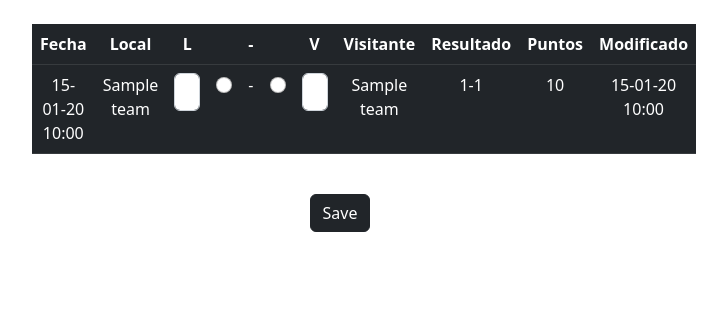
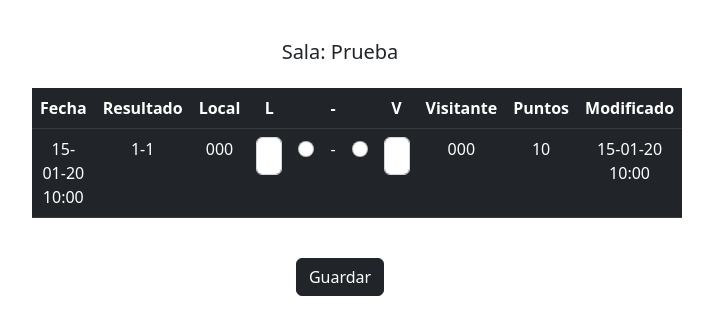
Before and after one commit to deeivid12/prode_qatar_2022, a Django app: page /all_rooms/1/do_pronostic in a window 1280 px wide. Shown: the part 56-391 px from the top of the page, without its empty margins (300-1027 px from the left). Run offline with Django 4.2, Linux system fonts and the light colour scheme; a user stored in the database is signed in; tables that the repository leaves empty hold one stand-in row (values such as "Sample post").

Commit message:
Modify do_pronostic template

```diff
--- a/prode_qatar_2022/tournaments/templates/tournaments/do_pronostic.html
+++ b/prode_qatar_2022/tournaments/templates/tournaments/do_pronostic.html
@@ -5,7 +5,11 @@
 {% endblock %}
 
 {% block content %}
-
+	<div class="row">
+		<div class="col m-3">
+			<h5>Sala: Prueba</h5>
+		</div>
+	</div>
 	<div class="row">
 		<div class="col col-md-6 offset-md-3">
 			<form method="post">
@@ -13,6 +17,7 @@
 					<thead>
 						<tr>
 							<th>Fecha</th>
+							<th>Resultado</th>
 							<th>Local</th>
 							<th>L</th>
 							<th></th>
@@ -20,7 +25,6 @@
 							<th></th>
 							<th>V</th>
 							<th>Visitante</th>
-							<th>Resultado</th>
 							<th>Puntos</th>
 							<th>Modificado</th>
 						</tr>
@@ -33,14 +37,14 @@
 					<tbody>
 						<tr>
 							<td>{{pronostic.game.date_time|date:"d-m-y H:i" }}</td>
-							<td>{{pronostic.game.home_team}}</td>
+							<td>{{pronostic.game.home_goals}}-{{pronostic.game.away_goals}}</td>
+							<td>{{pronostic.game.home_team.fifa_code}}</td>
 							<td>{{form.home_goals}}</td>
 							<td>{% if pronostic.game.is_knockout %}<input class="form-check-input" required=true type="radio" name="ko_win_{{pronostic.game.id}}" value=1 {% if pronostic.penalties_win == 1 %} checked {% endif %}/>{% endif %}</td>
 							<td>-</td>
 							<td>{% if pronostic.game.is_knockout %}<input class="form-check-input" required=true type="radio" name="ko_win_{{pronostic.game.id}}" value=2 {% if pronostic.penalties_win == 2 %} checked {% endif %}/>{% endif %}</td>
 							<td>{{form.away_goals}}</td>
-							<td>{{pronostic.game.away_team}}</td>
-							<td>{{pronostic.game.home_goals}}-{{pronostic.game.away_goals}}</td>
+							<td>{{pronostic.game.away_team.fifa_code}}</td>
 							{% if pronostic.points >= 0 %}
 							<td>{{pronostic.points}}</td>
 							{% else %}
@@ -52,7 +56,7 @@
 					{% endfor %}
 				</table>
 			</br>
-			<button type="submit" class="btn btn-dark">Save</button>
+			<button type="submit" class="btn btn-dark">Guardar</button>
 			</form>
 
 		</div>
```
